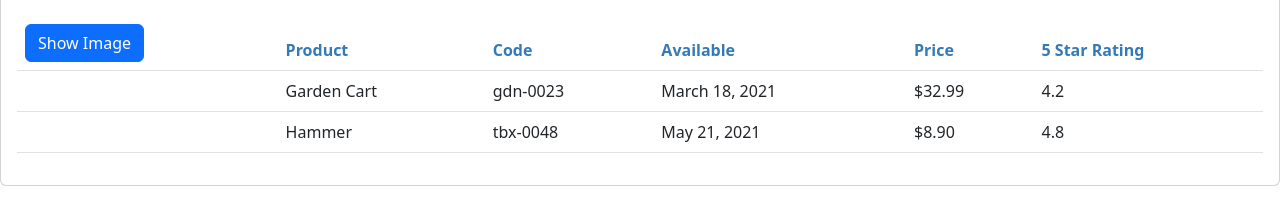
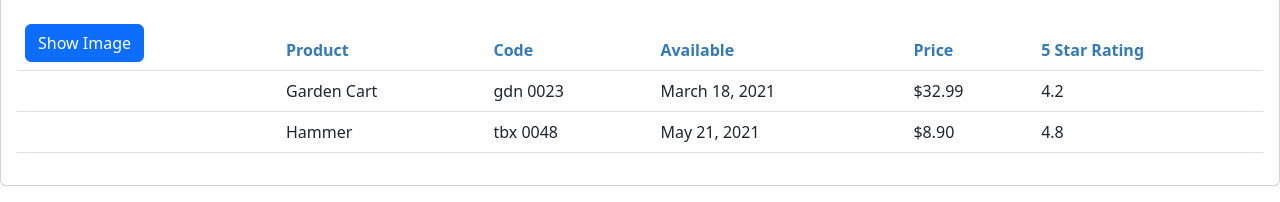
Before and after one commit to ginaz5/angular_getting_started, an Angular app: page / in a window 1280 px wide. Shown: the part 180-382 px from the top of the page. Built offline with nearby package versions, Linux system fonts and the light colour scheme.

Commit message:
add custom pipe

```diff
--- a/src/app/app.module.ts
+++ b/src/app/app.module.ts
@@ -4,11 +4,13 @@
 import { AppComponent } from './app.component';
 import {ProductsListComponent} from "./products/products-list.component";
 import {FormsModule} from "@angular/forms";
+import {ConvertToSpacesPipe} from "./shared/convert-to-spaces.pipe";
 
 @NgModule({
     declarations: [
         AppComponent,
-        ProductsListComponent
+        ProductsListComponent,
+        ConvertToSpacesPipe
     ],
   imports: [
     BrowserModule,
--- a/src/app/products/products-list.component.html
+++ b/src/app/products/products-list.component.html
@@ -43,7 +43,7 @@
                   [style.margin.px]='imageMargin'>
             </td>
             <td>{{ product.productName }}</td>
-            <td>{{ product.productCode | lowercase }}</td>
+            <td>{{ product.productCode | lowercase | convertToSpaces:'-' }}</td>
             <td>{{ product.releaseDate }}</td>
             <td>{{ product.price | currency: 'USD':'symbol':'1.2-2' }}</td>
             <td>{{ product.starRating }}</td>
--- /dev/null
+++ b/src/app/shared/convert-to-spaces.pipe.ts
@@ -0,0 +1,10 @@
+import {Pipe, PipeTransform} from "@angular/core";
+
+@Pipe({
+  name: 'convertToSpaces'
+})
+export class ConvertToSpacesPipe implements PipeTransform {
+  transform(value: string, character: string): string {
+    return value.replace(character, ' ');
+  }
+}
```
